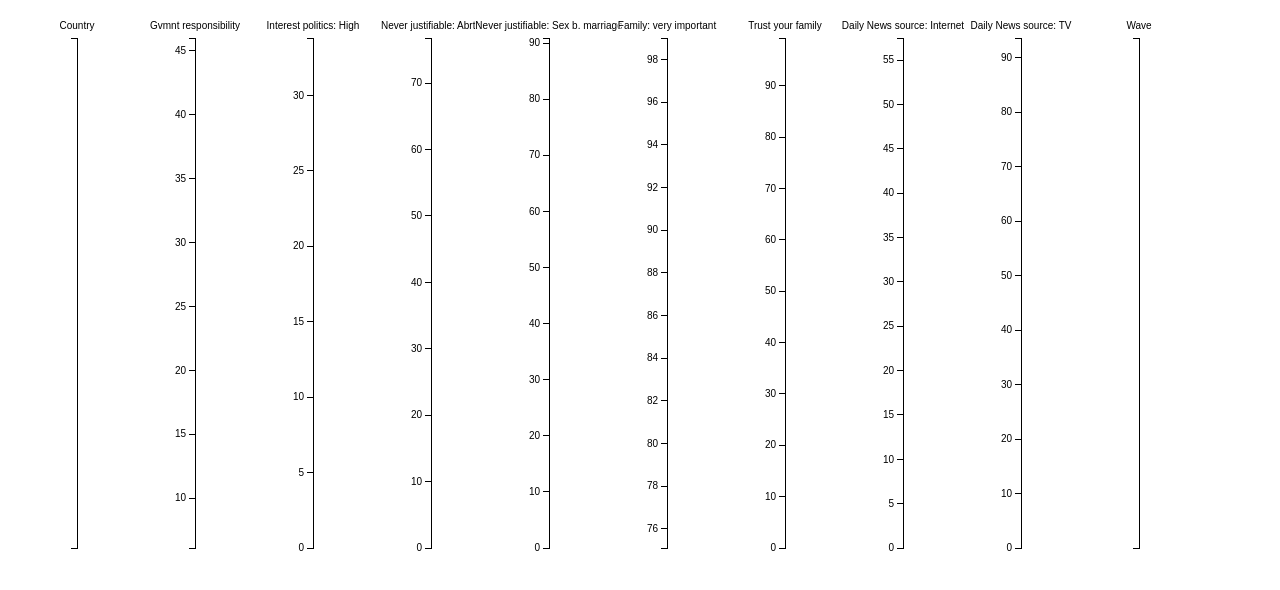
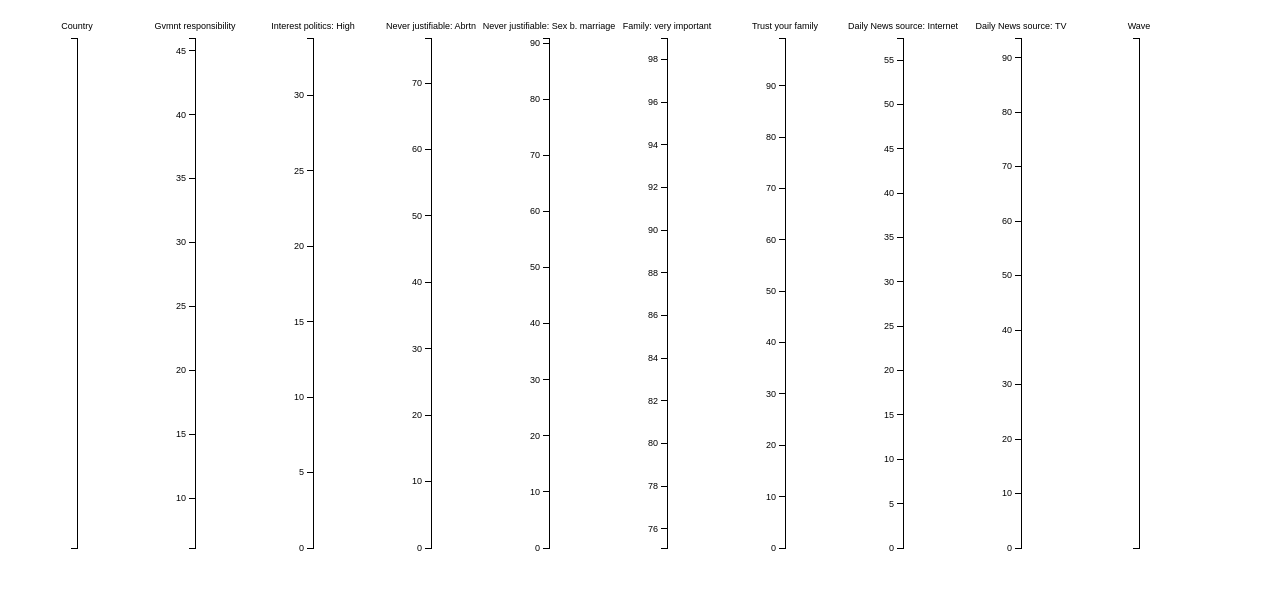
Before and after one commit to Chillaruna/chillaruna.github.io, a plain HTML site: page index.html in a window 1280 px wide. Drawn offline with Linux system fonts and the light colour scheme.

Commit message:
Update index.html

```diff
--- a/index.html
+++ b/index.html
@@ -4,7 +4,7 @@
 <style>
 
 svg {
-  font: 10px sans-serif;
+  font: 9px sans-serif;
 }
 
 .background path {
```
